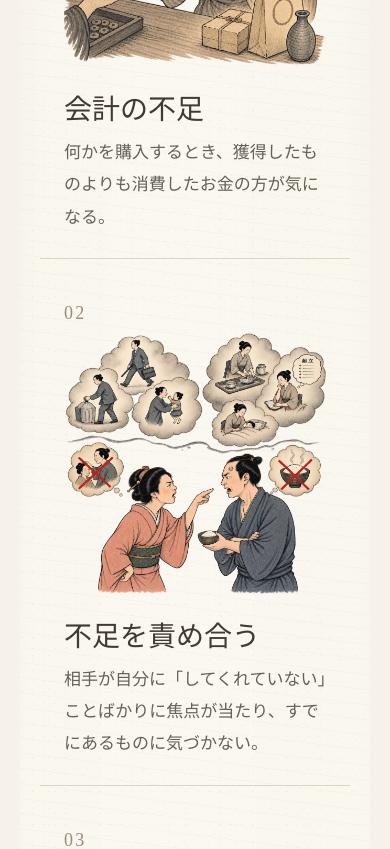
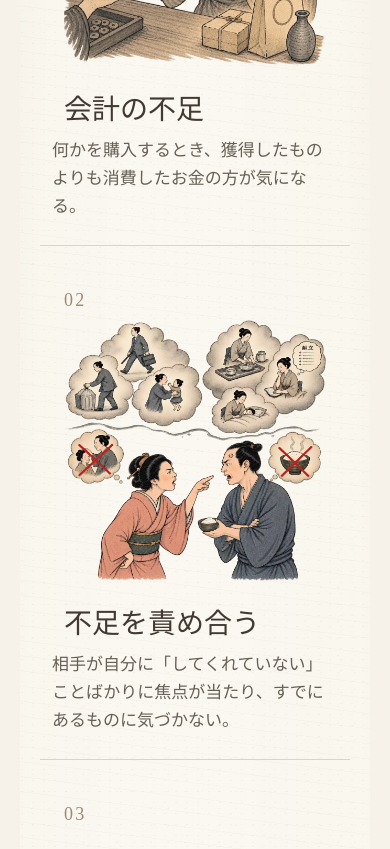
Before and after one commit to hiracoh/watashihertz, a Next.js app: page /encyclopedias/guilt in a window 390 px wide. Shown: the part 1280-2129 px from the top of the page. Built offline with nearby package versions, Linux system fonts and the light colour scheme; a web font is replaced by a local one.

Commit message:
Update page.module.css

```diff
--- a/app/encyclopedias/[id]/page.module.css
+++ b/app/encyclopedias/[id]/page.module.css
@@ -60,6 +60,12 @@
     auto,
     auto;
 }@media (max-width: 600px) {
+  .encyclopediaDescription {
+  width: calc(100% + 24px);
+  margin-left: -12px !important;
+  font-size: 17px;
+  line-height: 1.65 !important;
+}
   .introPage {
     padding: 40px 22px !important;
   }
```
